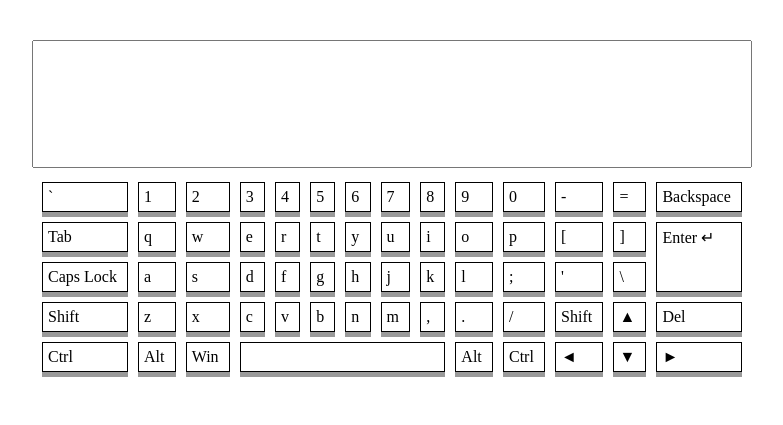
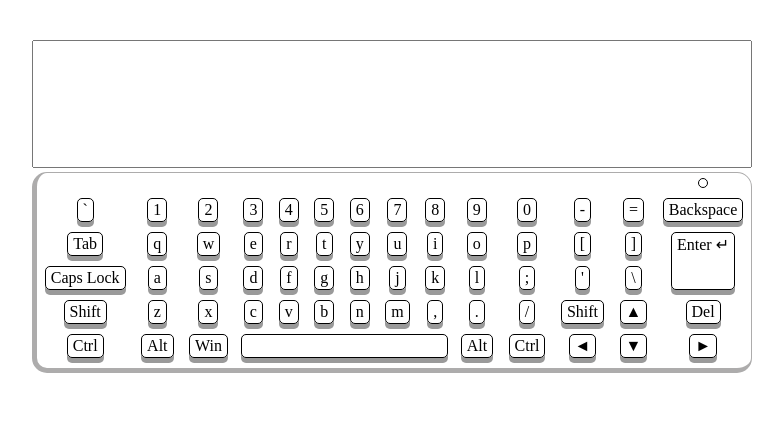
Before and after one commit to shevv920/virtual-keyboard, a website with bundled scripts: page index.html in a window 1280 px wide. Shown: the whole page, without its empty margins (8-791 px from the left). Built offline with nearby package versions, Linux system fonts and the light colour scheme.

Commit message:
feat: add caps lock indicator

```diff
--- a/style.css
+++ b/style.css
@@ -20,24 +20,43 @@
   resize: none;
 }
 
+.on {
+  background-color: #00ff00;
+}
+
+.caps_indicator {
+  grid-area: CapsIndicator;
+  width: 10px;
+  height: 10px;
+  border: 1px solid #000000;
+  border-radius: 50%;
+}
+
 .keyboard_container {
   display: grid;
   grid-template-areas:
+    ". . . . . . . . . . . . . CapsIndicator"
     "Backquote Digit1 Digit2 Digit3 Digit4 Digit5 Digit6 Digit7 Digit8 Digit9 Digit0 Minus Equal Backspace"
     "Tab KeyQ KeyW KeyE KeyR KeyT KeyY KeyU KeyI KeyO KeyP BracketLeft BracketRight Enter"
     "CapsLock KeyA KeyS KeyD KeyF KeyG KeyH KeyJ KeyK KeyL Semicolon Quote Backslash Enter"
     "ShiftLeft KeyZ KeyX KeyC KeyV KeyB KeyN KeyM Comma Period Slash ShiftRight ArrowUp Delete"
     "ControlLeft AltLeft MetaLeft Space Space Space Space Space Space AltRight ControlRight ArrowLeft ArrowDown ArrowRight";
+  justify-items: center;
   width: 100%;
-  padding: 5px;
-  flex-wrap: wrap;
+  padding: 5px 5px 10px 5px;
+  gap: 10px 10px;
+  border-top: 1px solid #adacac;
+  border-right: 1px solid #adacac;
+  border-left: 5px solid #adacac;
+  border-bottom: 5px solid #adacac;
+  border-radius: 15px;
 }
 
 .key {
-  margin: 5px;
-  padding: 5px;
+  padding: 2px 5px;
   box-shadow: 0 5px rgb(154, 154, 154);
   border: 1px solid #000000;
+  border-radius: 5px;
 }
 
 .key_pressed {
@@ -46,3 +65,7 @@
   transition: 0.1s ease-in-out;
   transform: translateY(4px);
 }
+
+#space {
+  justify-self: stretch;
+}
```
